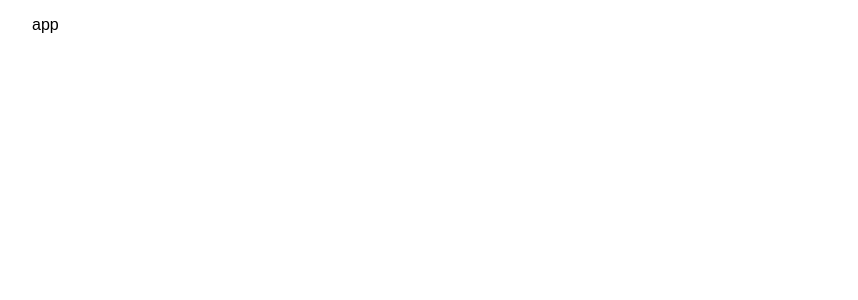
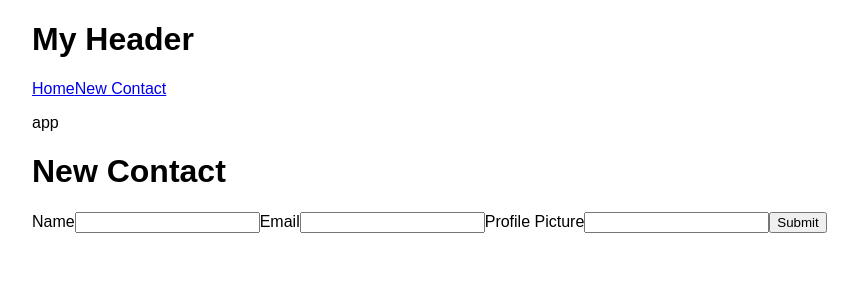
Before and after one commit to ga-wdi-exercises/checkpoint-react, a React (Create React App) app: page /new-contact in a window 1280 px wide. Shown: the top 300 px of the page, without its empty margins (158-1016 px from the left). Built offline with nearby package versions, Linux system fonts and the light colour scheme.

Commit message:
got all test passing

```diff
--- a/src/components/App/App.js
+++ b/src/components/App/App.js
@@ -1,10 +1,30 @@
 import React, { Component } from 'react';
+import Header from '../Header/Header';
+import ContactList from '../ContactList/ContactList';
+import NewContact from '../NewContact/NewContact';
+import { Route, Switch } from 'react-router-dom';
 
 class App extends Component {
+  constructor(props) {
+    super(props)
+
+    this.state = {
+      contacts: props.contacts
+    }
+  }
+
   render() {
     return <div className="App">
-        <p>app</p>
-      </div>;
+      <Header />
+
+      <p>app</p>
+      <Switch>
+        <Route path="/" exact render={() => <ContactList contacts={this.state.contacts} />} />
+        <Route path="/new-contact" render={() => <NewContact />} />
+
+      </Switch>
+
+    </div>;
   }
 }
 
--- /dev/null
+++ b/src/components/Contact/Contact.js
@@ -0,0 +1,13 @@
+import React, { Component } from 'react'
+
+export default class Contact extends Component {
+  render() {
+    return (
+      <div className="contact">
+        <h3>{this.props.contact.name}</h3>
+        <h4>{this.props.contact.email}</h4>
+        <img src={this.props.contact.profile_picture} alt="pic" />
+      </div>
+    )
+  }
+}
--- /dev/null
+++ b/src/components/ContactList/ContactList.js
@@ -0,0 +1,14 @@
+import React, { Component } from 'react'
+import Contact from '../Contact/Contact'
+
+export default class ContactList extends Component {
+  render() {
+    return (
+      <div className="contact-list">
+        {this.props.contacts.map((contact, i) => {
+          return <Contact key={i} contact={contact} />
+        })}
+      </div>
+    )
+  }
+}
--- /dev/null
+++ b/src/components/Header/Header.js
@@ -0,0 +1,16 @@
+import React, { Component } from 'react'
+import { Link } from 'react-router-dom';
+
+export default class Header extends Component {
+  render() {
+    return (
+      <div>
+        <h1>My Header</h1>
+        <nav>
+          <Link to="/">Home</Link>
+          <Link to="/new-contact">New Contact</Link>
+        </nav>
+      </div>
+    )
+  }
+}
--- /dev/null
+++ b/src/components/NewContact/NewContact.js
@@ -0,0 +1,43 @@
+import React, { Component } from 'react'
+
+export default class componentName extends Component {
+  constructor(props) {
+    super(props)
+
+    this.state = {
+      name: "",
+      email: "",
+      profile_picture: ""
+    }
+    this.onSubmit = this.onSubmit.bind(this)
+    this.handleChange = this.handleChange.bind(this)
+  }
+
+  handleChange(event) {
+    this.setState({
+      [event.target.name]: event.target.value
+    })
+  }
+
+  onSubmit(event) {
+    console.log(this.state);
+    event.preventDefault();
+  }
+  render() {
+    return (
+      <div>
+        <h1>New Contact</h1>
+        <form onSubmit={this.onSubmit}>
+          <label>Name</label>
+          <input type="text" name="name" value={this.state.name} onClick={this.handleChange} />
+          <label>Email</label>
+          <input type="text" name="email" value={this.state.email} onClick={this.handleChange} />
+          <label>Profile Picture</label>
+          <input type="text" name="profile_picture" value={this.state.profile_picture} onClick={this.handleChange} />
+          <input type="submit" value="Submit" />
+        </form>
+
+      </div>
+    )
+  }
+}
--- a/src/contacts.json
+++ b/src/contacts.json
@@ -1,5 +1,4 @@
-[
-  {
+[{
     "name": "Bugs Bunny",
     "email": "bugs@gmail.com",
     "profile_picture": "https://upload.wikimedia.org/wikipedia/en/1/17/Bugs_Bunny.svg"
@@ -51,5 +50,11 @@
     "name": "Wile E. Coyote",
     "email": "wile_e@acme.com",
     "profile_picture": "https://upload.wikimedia.org/wikipedia/en/3/3c/Wile_E._Coyote.svg"
+  },
+  {
+    "name": "Tweety",
+    "email": "tweety@gmail.com",
+    "profile_picture": "https://upload.wikimedia.org/wikipedia/en/0/02/Tweety.svg"
   }
+
 ]
--- a/src/index.js
+++ b/src/index.js
@@ -2,7 +2,12 @@ import React from 'react';
 import ReactDOM from 'react-dom';
 import './styles/index.css';
 import App from './components/App/App';
+import { BrowserRouter as Router } from 'react-router-dom';
 
 import contacts from "./contacts.json";
 
-ReactDOM.render(<App />, document.getElementById('root'));
+ReactDOM.render(
+  <Router>
+    <App contacts={contacts} />
+  </Router>
+  , document.getElementById('root'));
```
Also changed, not shown: 1 other file (tests, documents, lock files or other folders).
